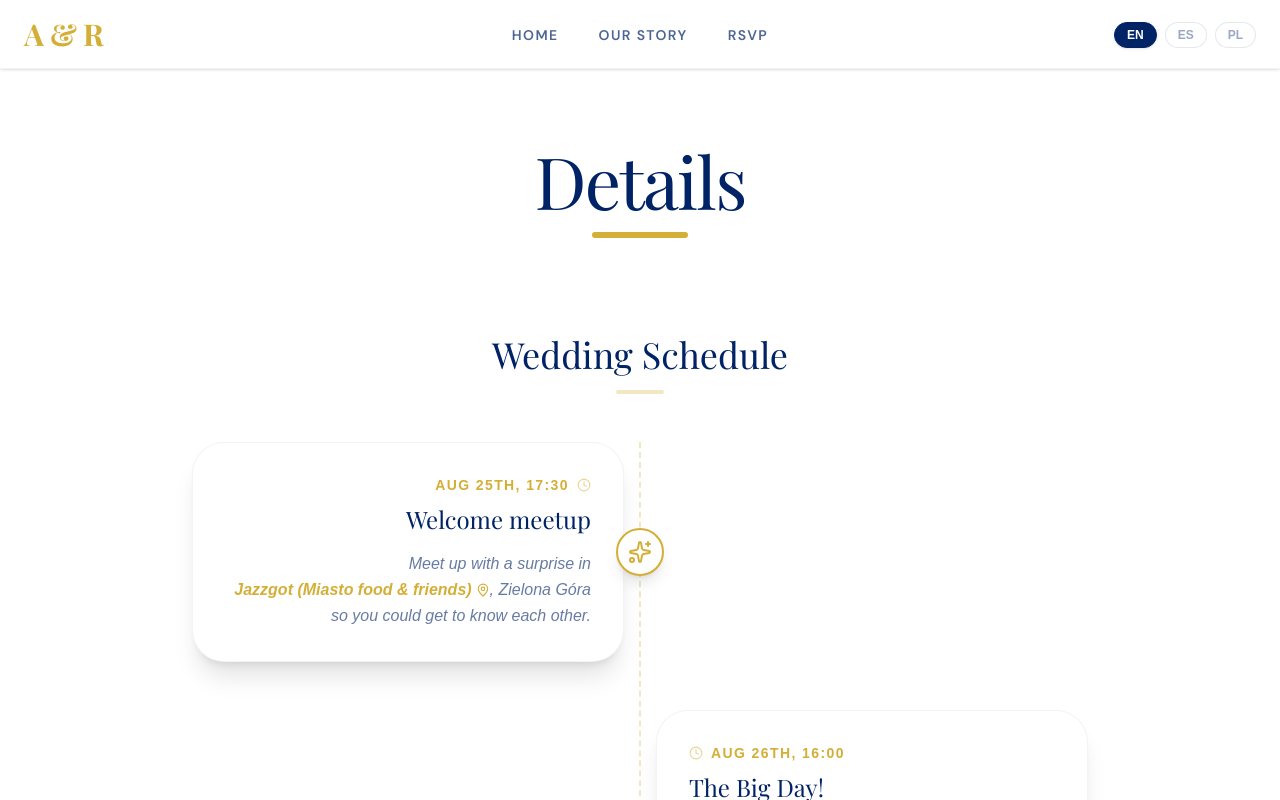
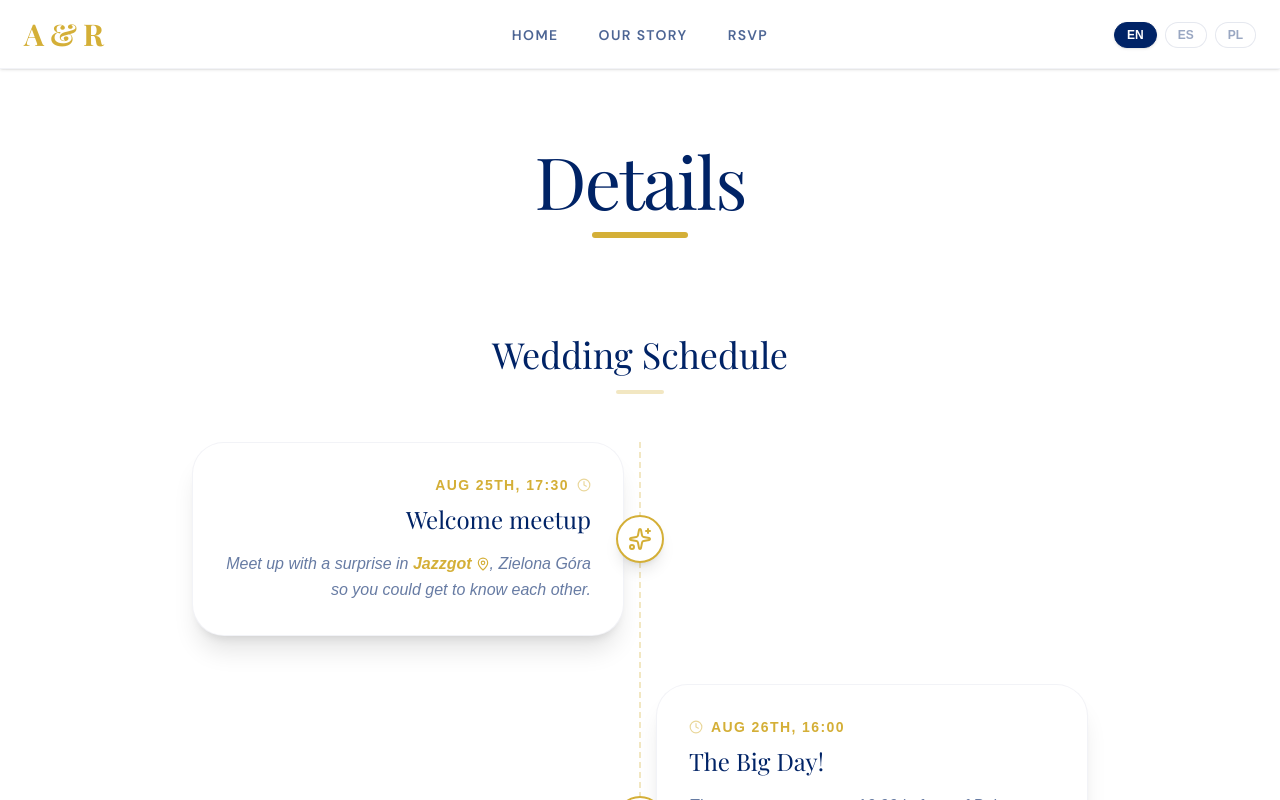
Before and after one commit to Folas420/wedding-site, a Next.js app: page /en/details in a window 1280 px wide. Shown: the top 800 px of the page. Built offline with nearby package versions, Linux system fonts and the light colour scheme; no server answers; a web font is replaced by a local one.

Commit message:
Update page.tsx

```diff
--- a/src/app/[locale]/(private)/details/page.tsx
+++ b/src/app/[locale]/(private)/details/page.tsx
@@ -80,7 +80,7 @@ export default function DetailsPage() {
                                                     rel="noopener noreferrer"
                                                     className="text-gold font-bold hover:underline inline-flex items-center gap-1"
                                                 >
-                                                    Jazzgot (Miasto food & friends)
+                                                    Jazzgot
                                                     <MapPin size={14} />
                                                 </a>
                                                 {parts[1]}
```
